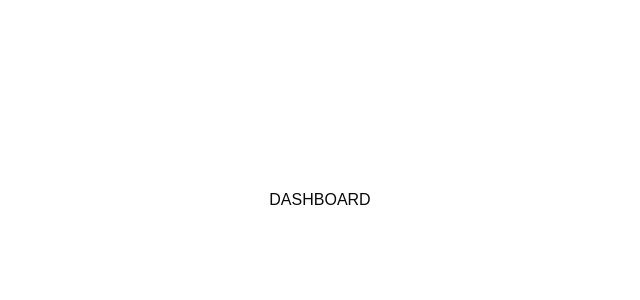
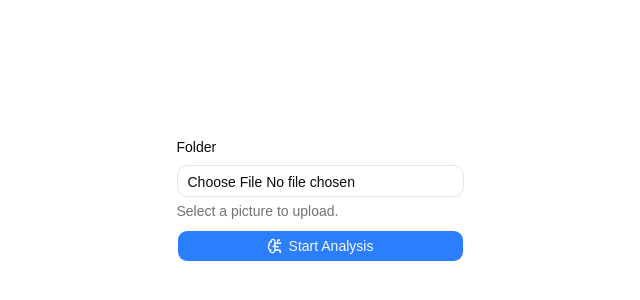
Before and after one commit to EmirBaranKadirhan/csv-analyzer, a React (Vite) app in the folder frontend/: page /dashboard in a window 1280 px wide. Shown: the part 200-500 px from the top of the page, without its empty margins (320-960 px from the left). Built offline with nearby package versions, Linux system fonts and the light colour scheme.

Commit message:
feat: implement CSV upload and analysis in Dashboard

```diff
--- a/frontend/src/App.tsx
+++ b/frontend/src/App.tsx
@@ -1,6 +1,8 @@
 import AuthPage from "./pages/AuthPage"
 import { Routes, Route } from 'react-router-dom';
 import Dashboard from "./pages/Dashboard";
+import { Field, FieldDescription, FieldLabel } from "@/components/ui/field"
+import { Input } from "@/components/ui/input"
 
 function App() {
   return (
--- /dev/null
+++ b/frontend/src/components/ui/field.tsx
@@ -0,0 +1,236 @@
+import { useMemo } from "react"
+import { cva, type VariantProps } from "class-variance-authority"
+
+import { cn } from "@/lib/utils"
+import { Label } from "@/components/ui/label"
+import { Separator } from "@/components/ui/separator"
+
+function FieldSet({ className, ...props }: React.ComponentProps<"fieldset">) {
+  return (
+    <fieldset
+      data-slot="field-set"
+      className={cn(
+        "flex flex-col gap-4 has-[>[data-slot=checkbox-group]]:gap-3 has-[>[data-slot=radio-group]]:gap-3",
+        className
+      )}
+      {...props}
+    />
+  )
+}
+
+function FieldLegend({
+  className,
+  variant = "legend",
+  ...props
+}: React.ComponentProps<"legend"> & { variant?: "legend" | "label" }) {
+  return (
+    <legend
+      data-slot="field-legend"
+      data-variant={variant}
+      className={cn(
+        "mb-1.5 font-medium data-[variant=label]:text-sm data-[variant=legend]:text-base",
+        className
+      )}
+      {...props}
+    />
+  )
+}
+
+function FieldGroup({ className, ...props }: React.ComponentProps<"div">) {
+  return (
+    <div
+      data-slot="field-group"
+      className={cn(
+        "group/field-group @container/field-group flex w-full flex-col gap-5 data-[slot=checkbox-group]:gap-3 *:data-[slot=field-group]:gap-4",
+        className
+      )}
+      {...props}
+    />
+  )
+}
+
+const fieldVariants = cva(
+  "group/field flex w-full gap-2 data-[invalid=true]:text-destructive",
+  {
+    variants: {
+      orientation: {
+        vertical: "flex-col *:w-full [&>.sr-only]:w-auto",
+        horizontal:
+          "flex-row items-center has-[>[data-slot=field-content]]:items-start *:data-[slot=field-label]:flex-auto has-[>[data-slot=field-content]]:[&>[role=checkbox],[role=radio]]:mt-px",
+        responsive:
+          "flex-col *:w-full @md/field-group:flex-row @md/field-group:items-center @md/field-group:*:w-auto @md/field-group:has-[>[data-slot=field-content]]:items-start @md/field-group:*:data-[slot=field-label]:flex-auto [&>.sr-only]:w-auto @md/field-group:has-[>[data-slot=field-content]]:[&>[role=checkbox],[role=radio]]:mt-px",
+      },
+    },
+    defaultVariants: {
+      orientation: "vertical",
+    },
+  }
+)
+
+function Field({
+  className,
+  orientation = "vertical",
+  ...props
+}: React.ComponentProps<"div"> & VariantProps<typeof fieldVariants>) {
+  return (
+    <div
+      role="group"
+      data-slot="field"
+      data-orientation={orientation}
+      className={cn(fieldVariants({ orientation }), className)}
+      {...props}
+    />
+  )
+}
+
+function FieldContent({ className, ...props }: React.ComponentProps<"div">) {
+  return (
+    <div
+      data-slot="field-content"
+      className={cn(
+        "group/field-content flex flex-1 flex-col gap-0.5 leading-snug",
+        className
+      )}
+      {...props}
+    />
+  )
+}
+
+function FieldLabel({
+  className,
+  ...props
+}: React.ComponentProps<typeof Label>) {
+  return (
+    <Label
+      data-slot="field-label"
+      className={cn(
+        "group/field-label peer/field-label flex w-fit gap-2 leading-snug group-data-[disabled=true]/field:opacity-50 has-data-checked:border-primary/30 has-data-checked:bg-primary/5 has-[>[data-slot=field]]:rounded-lg has-[>[data-slot=field]]:border *:data-[slot=field]:p-2.5 dark:has-data-checked:border-primary/20 dark:has-data-checked:bg-primary/10",
+        "has-[>[data-slot=field]]:w-full has-[>[data-slot=field]]:flex-col",
+        className
+      )}
+      {...props}
+    />
+  )
+}
+
+function FieldTitle({ className, ...props }: React.ComponentProps<"div">) {
+  return (
+    <div
+      data-slot="field-label"
+      className={cn(
+        "flex w-fit items-center gap-2 text-sm leading-snug font-medium group-data-[disabled=true]/field:opacity-50",
+        className
+      )}
+      {...props}
+    />
+  )
+}
+
+function FieldDescription({ className, ...props }: React.ComponentProps<"p">) {
+  return (
+    <p
+      data-slot="field-description"
+      className={cn(
+        "text-left text-sm leading-normal font-normal text-muted-foreground group-has-data-horizontal/field:text-balance [[data-variant=legend]+&]:-mt-1.5",
+        "last:mt-0 nth-last-2:-mt-1",
+        "[&>a]:underline [&>a]:underline-offset-4 [&>a:hover]:text-primary",
+        className
+      )}
+      {...props}
+    />
+  )
+}
+
+function FieldSeparator({
+  children,
+  className,
+  ...props
+}: React.ComponentProps<"div"> & {
+  children?: React.ReactNode
+}) {
+  return (
+    <div
+      data-slot="field-separator"
+      data-content={!!children}
+      className={cn(
+        "relative -my-2 h-5 text-sm group-data-[variant=outline]/field-group:-mb-2",
+        className
+      )}
+      {...props}
+    >
+      <Separator className="absolute inset-0 top-1/2" />
+      {children && (
+        <span
+          className="relative mx-auto block w-fit bg-background px-2 text-muted-foreground"
+          data-slot="field-separator-content"
+        >
+          {children}
+        </span>
+      )}
+    </div>
+  )
+}
+
+function FieldError({
+  className,
+  children,
+  errors,
+  ...props
+}: React.ComponentProps<"div"> & {
+  errors?: Array<{ message?: string } | undefined>
+}) {
+  const content = useMemo(() => {
+    if (children) {
+      return children
+    }
+
+    if (!errors?.length) {
+      return null
+    }
+
+    const uniqueErrors = [
+      ...new Map(errors.map((error) => [error?.message, error])).values(),
+    ]
+
+    if (uniqueErrors?.length == 1) {
+      return uniqueErrors[0]?.message
+    }
+
+    return (
+      <ul className="ml-4 flex list-disc flex-col gap-1">
+        {uniqueErrors.map(
+          (error, index) =>
+            error?.message && <li key={index}>{error.message}</li>
+        )}
+      </ul>
+    )
+  }, [children, errors])
+
+  if (!content) {
+    return null
+  }
+
+  return (
+    <div
+      role="alert"
+      data-slot="field-error"
+      className={cn("text-sm font-normal text-destructive", className)}
+      {...props}
+    >
+      {content}
+    </div>
+  )
+}
+
+export {
+  Field,
+  FieldLabel,
+  FieldDescription,
+  FieldError,
+  FieldGroup,
+  FieldLegend,
+  FieldSeparator,
+  FieldSet,
+  FieldContent,
+  FieldTitle,
+}
--- /dev/null
+++ b/frontend/src/components/ui/separator.tsx
@@ -0,0 +1,28 @@
+"use client"
+
+import * as React from "react"
+import { Separator as SeparatorPrimitive } from "radix-ui"
+
+import { cn } from "@/lib/utils"
+
+function Separator({
+  className,
+  orientation = "horizontal",
+  decorative = true,
+  ...props
+}: React.ComponentProps<typeof SeparatorPrimitive.Root>) {
+  return (
+    <SeparatorPrimitive.Root
+      data-slot="separator"
+      decorative={decorative}
+      orientation={orientation}
+      className={cn(
+        "shrink-0 bg-border data-horizontal:h-px data-horizontal:w-full data-vertical:w-px data-vertical:self-stretch",
+        className
+      )}
+      {...props}
+    />
+  )
+}
+
+export { Separator }
--- a/frontend/src/pages/Dashboard.tsx
+++ b/frontend/src/pages/Dashboard.tsx
@@ -1,9 +1,35 @@
-
+import { Field, FieldDescription, FieldLabel } from "@/components/ui/field"
+import { Input } from "@/components/ui/input"
+import { Button } from "@/components/ui/button"
+import { BrainCircuit } from 'lucide-react';
+import { useState } from "react";
+import { uploadCSV } from "../services/api"
 
 export default function Dashboard() {
+
+    const [file, setFile] = useState<File | null>(null)
+    const [loading, setLoading] = useState(false)
+    const [result, setResult] = useState<any>(null)
+
+    const handleUpload = async () => {
+        if (!file) return
+        const result = await uploadCSV(file)
+        console.log(result)
+        setResult(result)
+    }
+
     return (
         <div>
-            <h1>DASHBOARD</h1>
+            <Field>
+                <FieldLabel htmlFor="picture">Folder</FieldLabel>
+                <Input id="picture" type="file" onChange={(e) => setFile(e.target.files?.[0] ?? null)} />  {/* hata vermemesi icin ?. ve ?? kullandik */}
+                <FieldDescription>Select a picture to upload.</FieldDescription>
+                <Button className="bg-blue-500 hover:bg-blue-600" onClick={handleUpload}>
+                    <BrainCircuit size={28} />
+                    Start Analysis
+                </Button>
+
+            </Field>
         </div>
     )
 }
--- a/frontend/src/services/api.ts
+++ b/frontend/src/services/api.ts
@@ -21,4 +21,18 @@
 
 };
 
+export const uploadCSV = async (file: File) => {
+    const token = localStorage.getItem("token")
+
+    const formData = new FormData()
+    formData.append('file', file)   // 'file' ==> backend 'file' etiketli icerigi bekliyor, upload.single('file')
+    const response = await api.post('/csv/upload', formData, {
+        headers: {
+            Authorization: `Bearer ${token}`
+        }
+    })
+
+    return response
+}
+
 export default api;
```
